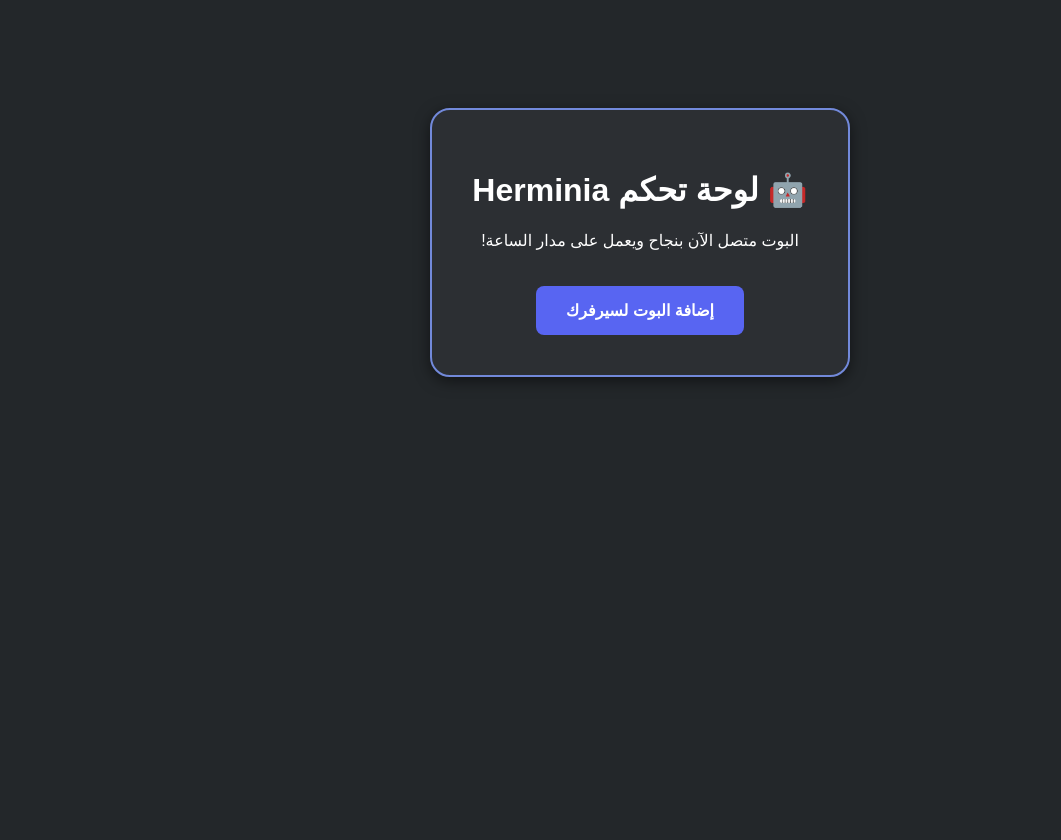
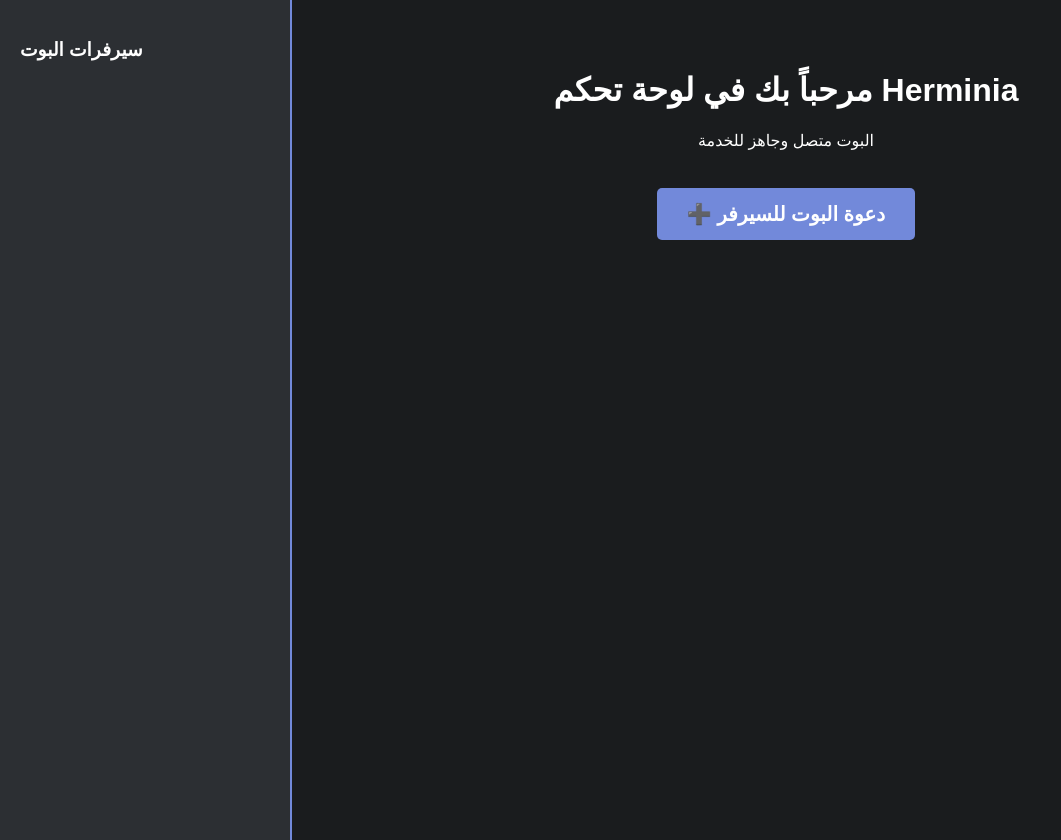
Before and after one commit to dxx566408-oss/herminia-bot, a Flask app: page / in a window 1280 px wide. Shown: the whole page, without its empty margins (0-1061 px from the left). Before the commit the page ends 380 px from the top, so only its background shows below. Run offline with Flask 3, Linux system fonts and the light colour scheme.

Commit message:
Update index.html

```diff
--- a/templates/index.html
+++ b/templates/index.html
@@ -1,20 +1,37 @@
 <!DOCTYPE html>
-<html lang="ar" dir="rtl">
+<html>
 <head>
-    <meta charset="UTF-8">
-    <title>Herminia Dashboard</title>
     <style>
-        body { background: #23272a; color: white; text-align: center; font-family: sans-serif; padding-top: 100px; }
-        .box { border: 2px solid #7289da; display: inline-block; padding: 40px; border-radius: 20px; background: #2c2f33; box-shadow: 0 4px 15px rgba(0,0,0,0.5); }
-        .btn { background: #5865f2; color: white; padding: 15px 30px; text-decoration: none; border-radius: 8px; font-weight: bold; display: inline-block; margin-top: 20px; transition: 0.3s; }
-        .btn:hover { background: #4752c4; }
+        body { background-color: #1a1c1e; color: white; font-family: sans-serif; display: flex; margin: 0; }
+        /* القائمة الجانبية */
+        .sidebar { width: 250px; background-color: #2c2f33; height: 100vh; padding: 20px; border-right: 2px solid #7289da; }
+        .guild-item { display: flex; align-items: center; margin-bottom: 15px; padding: 10px; border-radius: 8px; background: #23272a; }
+        .guild-item img { width: 40px; height: 40px; border-radius: 50%; margin-right: 10px; }
+
+        /* المحتوى الرئيسي */
+        .main-content { flex-grow: 1; padding: 50px; text-align: center; }
+        .invite-btn { background-color: #7289da; color: white; padding: 15px 30px; border-radius: 5px; text-decoration: none; font-weight: bold; font-size: 20px; }
+        .invite-btn:hover { background-color: #5b6eae; }
     </style>
 </head>
 <body>
-    <div class="box">
-        <h1>🤖 لوحة تحكم Herminia</h1>
-        <p>البوت متصل الآن بنجاح ويعمل على مدار الساعة!</p>
-        <a href="https://discord.com/api/oauth2/authorize?client_id=1326462947265843241&permissions=8&scope=bot%20applications.commands" class="btn">إضافة البوت لسيرفرك</a>
+
+    <div class="sidebar">
+        <h3>سيرفرات البوت</h3>
+        {% for guild in guilds %}
+        <div class="guild-item">
+            <img src="{{ guild.icon }}" alt="icon">
+            <span>{{ guild.name }}</span>
+        </div>
+        {% endfor %}
     </div>
+
+    <div class="main-content">
+        <h1>مرحباً بك في لوحة تحكم Herminia</h1>
+        <p>البوت متصل وجاهز للخدمة</p>
+        <br><br>
+        <a href="https://discord.com/api/oauth2/authorize?client_id=YOUR_CLIENT_ID&permissions=8&scope=bot%20applications.commands" class="invite-btn">➕ دعوة البوت للسيرفر</a>
+    </div>
+
 </body>
 </html>
```
